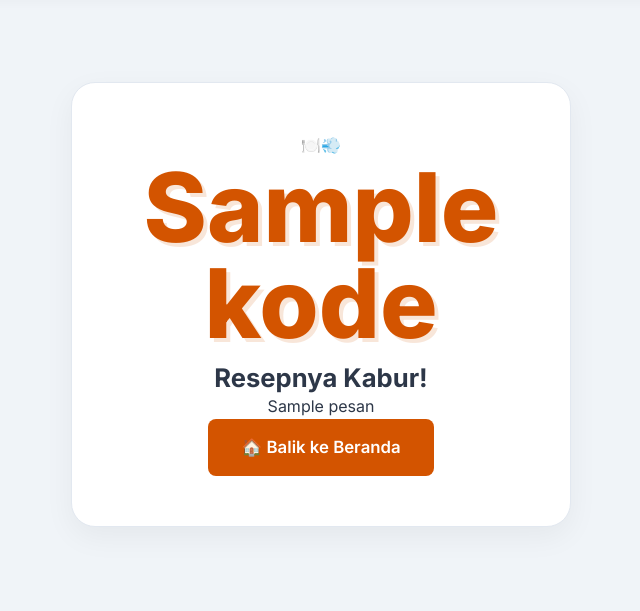
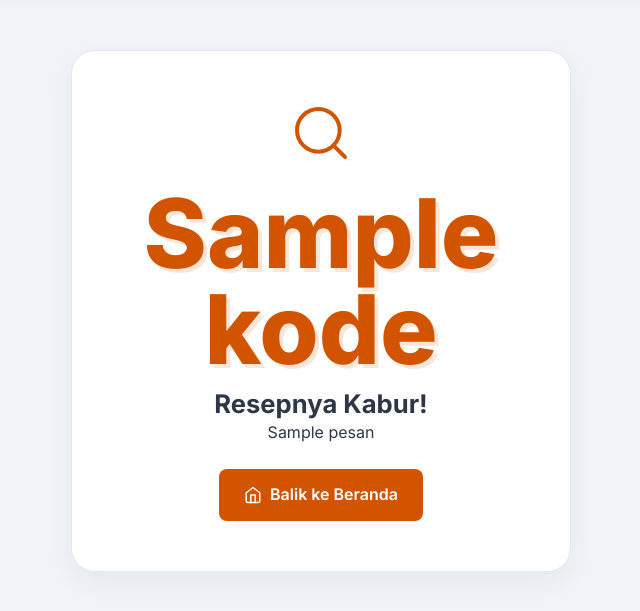
Before and after one commit to KarsaDev314/Saji, a Flask app: template templates/404.html in a window 1280 px wide. Shown: the part 82-693 px from the top of the page, without its empty margins (319-959 px from the left). Run offline with Flask 3, Linux system fonts and the light colour scheme; the template is opened without the code that fills it: most values are stand-ins (such as "Sample title", 1, 10 or a date in 2020).

Commit message:
Clean up 404 page, replace emojis with SVGs

```diff
--- a/templates/404.html
+++ b/templates/404.html
@@ -1,50 +1,40 @@
 {% extends 'base.html' %}
 
-{% block title %}{% if kode == 500 %}Waduh, Error!{% else %}Halaman Hilang!{% endif %} - Saji{% endblock %}
+{% block title %}{{ kode or 404 }} - Saji{% endblock %}
 
 {% block content %}
     <div class="error-page-wrapper">
         <div class="error-card">
-            <!-- Ikon Lucu -->
-            <div class="error-icon">
-                {% if kode == 500 %}
-                🍳💥
+
+            <div style="margin-bottom: 20px; display: flex; justify-content: center; color: var(--primary);">
+                {% if kode == 403 %}
+                    <!-- Icon Lock -->
+                    <svg width="64" height="64" viewBox="0 0 24 24" fill="none" stroke="currentColor" stroke-width="1.5" stroke-linecap="round" stroke-linejoin="round"><rect x="3" y="11" width="18" height="11" rx="2" ry="2"></rect><path d="M7 11V7a5 5 0 0 1 10 0v4"></path></svg>
+                {% elif kode == 500 %}
+                    <!-- Icon Warning -->
+                    <svg width="64" height="64" viewBox="0 0 24 24" fill="none" stroke="currentColor" stroke-width="1.5" stroke-linecap="round" stroke-linejoin="round"><path d="M10.29 3.86L1.82 18a2 2 0 0 0 1.71 3h16.94a2 2 0 0 0 1.71-3L13.71 3.86a2 2 0 0 0-3.42 0z"></path><line x1="12" y1="9" x2="12" y2="13"></line><line x1="12" y1="17" x2="12.01" y2="17"></line></svg>
                 {% else %}
-                🍽️💨
+                    <!-- Icon Search -->
+                    <svg width="64" height="64" viewBox="0 0 24 24" fill="none" stroke="currentColor" stroke-width="1.5" stroke-linecap="round" stroke-linejoin="round"><circle cx="11" cy="11" r="8"></circle><line x1="21" y1="21" x2="16.65" y2="16.65"></line></svg>
                 {% endif %}
             </div>
 
-            <!-- Kode Error -->
-            <h1 class="error-code">
-                {% if kode %}{{ kode }}{% else %}404{% endif %}
-            </h1>
+            <h1 class="error-code">{{ kode or 404 }}</h1>
 
-            <!-- Pesan -->
-            <h2 class="error-title">
-                {% if kode == 500 %}
-                Dapur Kami Kebakaran!
-                {% elif kode == 403 %}
-                Area Terlarang!
-                {% else %}
-                Resepnya Kabur!
-                {% endif %}
-            </h2>
+            {% if kode == 403 %}
+                <h2>Akses Ditolak</h2>
+                <p>{{ pesan or 'Kamu tidak punya izin mengakses halaman ini.' }}</p>
+            {% elif kode == 500 %}
+                <h2>Dapur Kebakaran!</h2>
+                <p>{{ pesan or 'Ada yang salah dengan resep di dapur kami. Koki (developer) sedang memperbaikinya.' }}</p>
+            {% else %}
+                <h2>Resepnya Kabur!</h2>
+                <p>{{ pesan or 'Sepertinya bahan yang kamu cari sudah dimakan kucing, atau halamannya pindah ke dapur lain.' }}</p>
+            {% endif %}
 
-            <p class="error-desc">
-                {% if pesan %}
-                    {{ pesan }}
-                {% elif kode == 500 %}
-                    Ada yang salah dengan resep di dapur kami. Koki (developer) sedang memperbaikinya.
-                {% elif kode == 403 %}
-                    Kamu tidak punya izin untuk masuk ke dapur ini. Kembalilah ke area aman.
-                {% else %}
-                    Sepertinya bahan yang kamu cari sudah dimakan kucing, atau halamannya pindah ke dapur lain.
-                {% endif %}
-            </p>
-
-            <!-- Tombol Kembali -->
-            <a href="{{ url_for('index') }}" class="btn-primary btn-lg" style="text-decoration: none; display: inline-block;">
-                🏠 Balik ke Beranda
+            <a href="{{ url_for('index') }}" class="btn-primary" style="margin-top: 24px; display: inline-flex; align-items: center; justify-content: center; gap: 8px;">
+                <svg width="18" height="18" viewBox="0 0 24 24" fill="none" stroke="currentColor" stroke-width="2" stroke-linecap="round" stroke-linejoin="round"><path d="M3 9l9-7 9 7v11a2 2 0 0 1-2 2H5a2 2 0 0 1-2-2z"></path><polyline points="9 22 9 12 15 12 15 22"></polyline></svg>
+                Balik ke Beranda
             </a>
         </div>
     </div>
```
